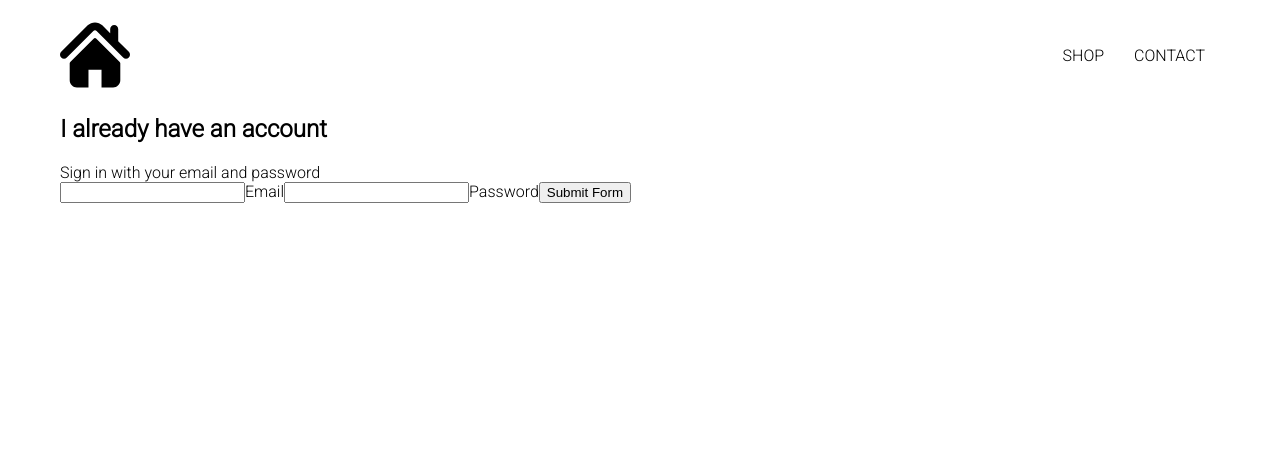
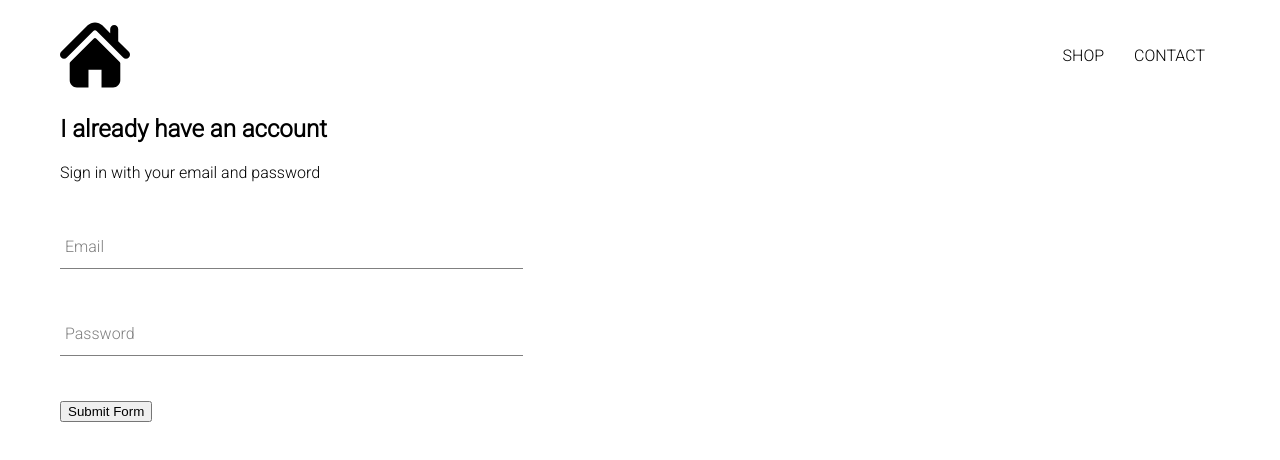
Before and after one commit to obas101/ecommerce-react, a React (Create React App) app: page /signin in a window 1280 px wide. Shown: the top 460 px of the page. Built offline with nearby package versions, Linux system fonts and the light colour scheme.

Commit message:
added form component

```diff
--- /dev/null
+++ b/src/components/form-input/form-input.component.jsx
@@ -0,0 +1,18 @@
+import React from "react";
+import "./form-input.styles.scss";
+
+const FormInput = ({ handleChange, label, ...otherProps }) => (
+	<div className="group">
+		<input className="form-input" onChange={handleChange} {...otherProps} />
+		{label ? (
+			<label
+				className={`${
+					otherProps.value.length ? "shrink" : ""
+				} form-input-label`}
+			>
+				{label}
+			</label>
+		) : null}
+	</div>
+);
+export default FormInput;
--- /dev/null
+++ b/src/components/form-input/form-input.styles.scss
@@ -0,0 +1,54 @@
+$sub-color: grey;
+$main-color: black;
+
+@mixin shrinkLabel {
+	top: -14px;
+	font-size: 12px;
+	color: $main-color;
+}
+
+.group {
+	position: relative;
+	margin: 45px 0;
+
+	.form-input {
+		background: none;
+		background-color: white;
+		color: $sub-color;
+		font-size: 18px;
+		padding: 10px 10px 10px 5px;
+		display: block;
+		width: 100%;
+		border: none;
+		border-radius: 0;
+		border-bottom: 1px solid $sub-color;
+		margin: 25px 0;
+
+		&:focus {
+			outline: none;
+		}
+
+		&:focus ~ .form-input-label {
+			@include shrinkLabel();
+		}
+	}
+
+	input[type="password"] {
+		letter-spacing: 0.3em;
+	}
+
+	.form-input-label {
+		color: $sub-color;
+		font-size: 16px;
+		font-weight: normal;
+		position: absolute;
+		pointer-events: none;
+		left: 5px;
+		top: 10px;
+		transition: 300ms ease all;
+
+		&.shrink {
+			@include shrinkLabel();
+		}
+	}
+}
--- a/src/components/sign-in/sign-in.component.jsx
+++ b/src/components/sign-in/sign-in.component.jsx
@@ -1,5 +1,6 @@
 import React from "react";
 import "./sign-in.styles.scss";
+import FormInput from "../form-input/form-input.component";
 
 class SignIn extends React.Component {
 	constructor(props) {
@@ -26,25 +27,25 @@
 				<h2>I already have an account</h2>
 				<span>Sign in with your email and password</span>
 				<form onSubmit={this.handleSubmit}>
-					<input
+					<FormInput
 						name="email"
-						onChange={this.handleChange}
+						handleChange={this.handleChange}
 						value={this.state.email}
 						type="email"
+						label="Email"
 						required
 					/>
-					<label>Email</label>
-					<input
-						onChange={this.handleChange}
+					<FormInput
+						handleChange={this.handleChange}
 						name="password"
 						type="password"
+						label="Password"
 						value={this.state.password}
 						required
 					/>
-					<label>Password</label>
 
 					<input
-						onChange={this.handleChange}
+						handleChange={this.handleChange}
 						type="submit"
 						value="Submit Form"
 					/>
--- a/src/components/sign-in/sign-in.styles.scss
+++ b/src/components/sign-in/sign-in.styles.scss
@@ -0,0 +1,3 @@
+.sign-in {
+	width: 35vw;
+}
```
